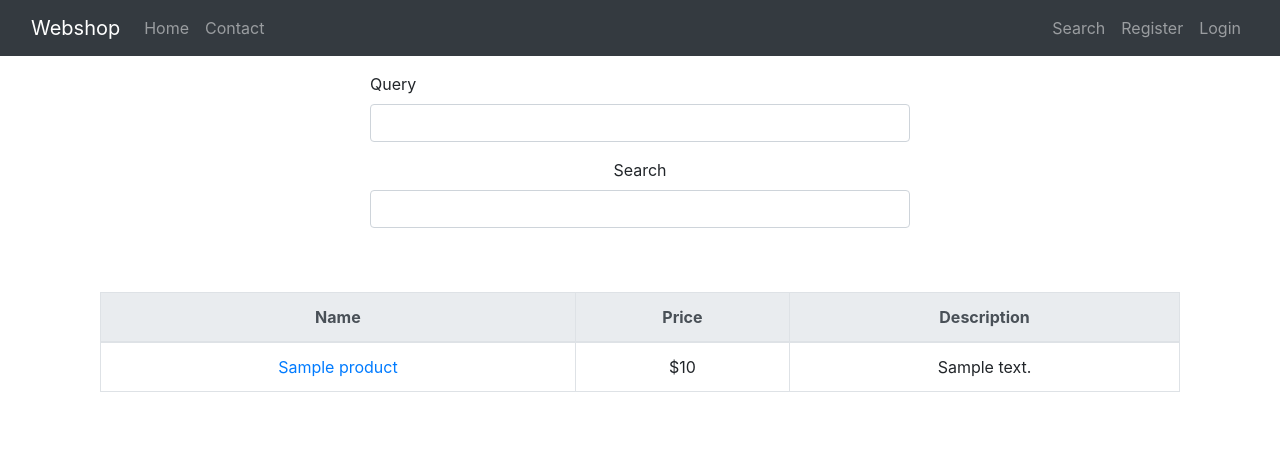
After one commit to IvanSoldo/Webshop, a Symfony app: template webshop/templates/home/search.html.twig in a window 1280 px wide. The commit adds this page. Shown: the top 455 px of the page. Run offline with Twig, Linux system fonts and the light colour scheme; the template is opened without the code that fills it: most values are stand-ins (such as "Sample title", 1, 10 or a date in 2020); form fields are guessed from the names that the template uses; some libraries are stand-ins or nearby versions.

Commit message:
Search bar added.

```diff
--- a/webshop/src/Controller/Admin/OrderCrudController.php
+++ b/webshop/src/Controller/Admin/OrderCrudController.php
@@ -8,7 +8,6 @@ use EasyCorp\Bundle\EasyAdminBundle\Config\Actions;
 use EasyCorp\Bundle\EasyAdminBundle\Config\Crud;
 use EasyCorp\Bundle\EasyAdminBundle\Controller\AbstractCrudController;
 use EasyCorp\Bundle\EasyAdminBundle\Field\ArrayField;
-use EasyCorp\Bundle\EasyAdminBundle\Field\AssociationField;
 use EasyCorp\Bundle\EasyAdminBundle\Field\DateTimeField;
 use EasyCorp\Bundle\EasyAdminBundle\Field\NumberField;
 use EasyCorp\Bundle\EasyAdminBundle\Field\TextField;
--- a/webshop/templates/base.html.twig
+++ b/webshop/templates/base.html.twig
@@ -33,6 +33,9 @@
 
             <ul class="navbar-nav ml-auto">
 
+                <li class="nav-item">
+                    <a class="nav-link" href="{{ path('search') }}">Search</a>
+                </li>
                 {% if is_granted('ROLE_ADMIN') %}
                 <li class="nav-item">
                     <a class="nav-link" href="{{ path('admin') }}">Dashboard </a>
--- /dev/null
+++ b/webshop/templates/home/search.html.twig
@@ -0,0 +1,37 @@
+{% extends 'base.html.twig' %}
+
+{% block body %}
+    <div class="row justify-content-center">
+        <div class="col-6">
+            {{ form_start(form) }}
+            {{ form_row(form.query) }}
+            <div class="text-center">
+                {{ form_row(form.search) }}
+            </div>
+            {{ form_end(form) }}
+        </div>
+    </div>
+
+    {% if products %}
+    <div class="container table-responsive py-5">
+        <table class="table table-bordered table-hover">
+            <thead class="thead-light">
+
+            <tr class="text-center">
+                <th scope="col">Name</th>
+                <th scope="col">Price</th>
+                <th scope="col">Description</th>
+            </tr>
+            {% for product in products %}
+            </thead>
+            <tbody>
+            <tr class="text-center">
+                <td><a href="{{ path('product_details', {id: product.id}) }}">{{ product.name }}</a></td>
+                <td>${{ product.onDiscount ? product.getDiscountedPrice : product.price }}</td>
+                <td>{{ product.description }}</td>
+            </tr>
+            {%  endfor  %}
+        </table>
+    </div>
+    {% endif %}
+{% endblock %}
```
Also changed, not shown: webshop/src/Controller/HomeController.php (+32 -0 lines), webshop/src/Form/SearchFormType.php (added, +34 -0 lines), webshop/src/Repository/ProductRepository.php (+13 -0 lines).
